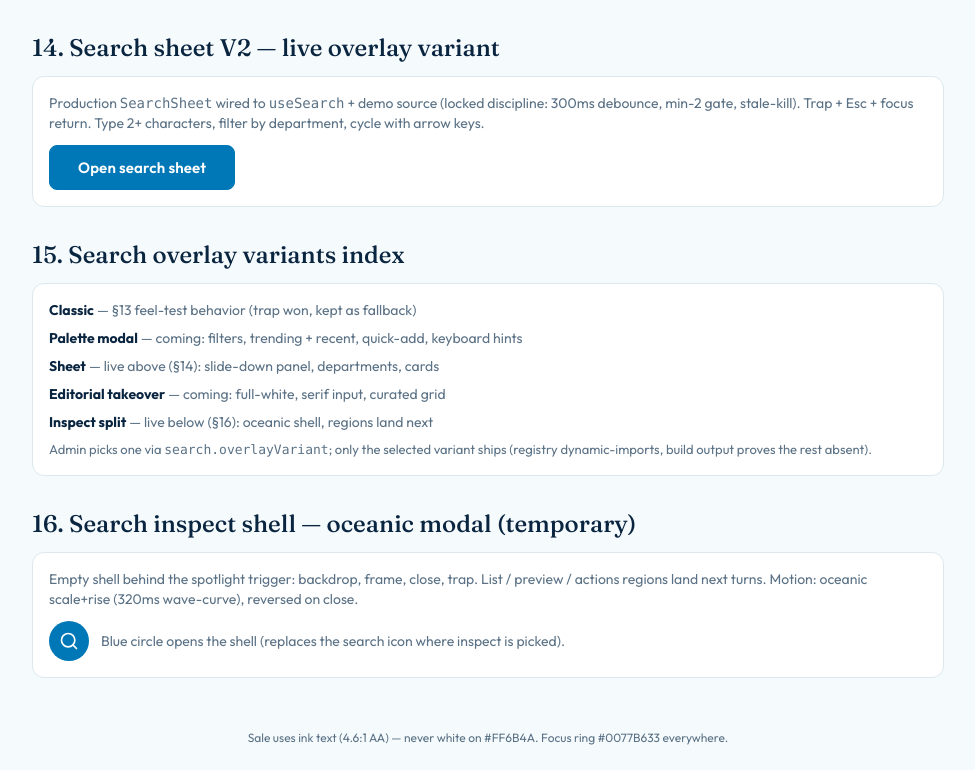
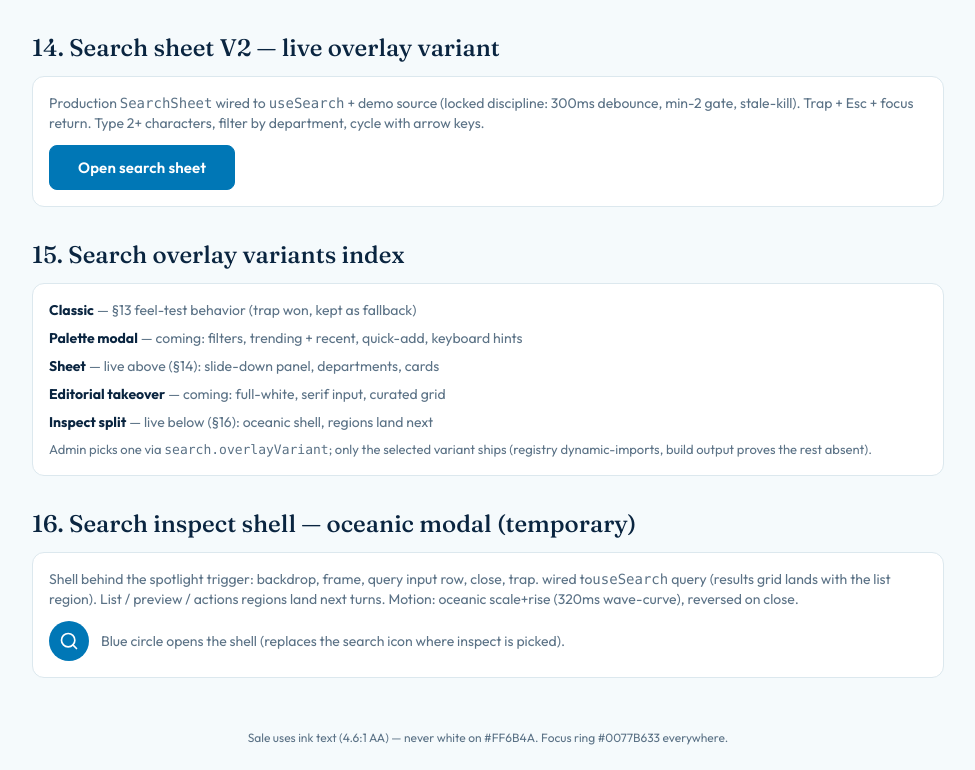
Before and after one commit to E-Commerce-BDA/storefront-frontend, a Next.js app: page /components in a window 1280 px wide. Shown: the part 3860-4630 px from the top of the page, without its empty margins (152-1127 px from the left). Built offline with nearby package versions, Linux system fonts and the light colour scheme.

Commit message:
Demo: wire useSearch query into inspect shell (§16)
Shell input now types against the hook (results grid lands with list region). Card copy updated from empty-shell to input-row.

```diff
--- a/app/components/page.tsx
+++ b/app/components/page.tsx
@@ -571,7 +571,8 @@ export default function PreviewPage() {
         <H2>16. Search inspect shell — oceanic modal (temporary)</H2>
         <Card>
           <p className="mb-3 text-sm text-[var(--text-muted)]">
-            Empty shell behind the spotlight trigger: backdrop, frame, close, trap. List / preview / actions
+            Shell behind the spotlight trigger: backdrop, frame, query input row, close, trap. wired to
+            <code>useSearch</code> query (results grid lands with the list region). List / preview / actions
             regions land next turns. Motion: oceanic scale+rise (320ms wave-curve), reversed on close.
           </p>
           <Row>
@@ -627,7 +628,13 @@ export default function PreviewPage() {
         />
       )}
       {inspectOpen && (
-        <SearchInspect closing={inspectClosing} onClose={() => closeInspectDemo()} />
+        <SearchInspect
+          closing={inspectClosing}
+          onClose={() => closeInspectDemo()}
+          query={liveSearch.query}
+          onQuery={liveSearch.setQuery}
+          placeholder="Search products by style, material, or keyword…"
+        />
       )}
     </div>
   );
```
